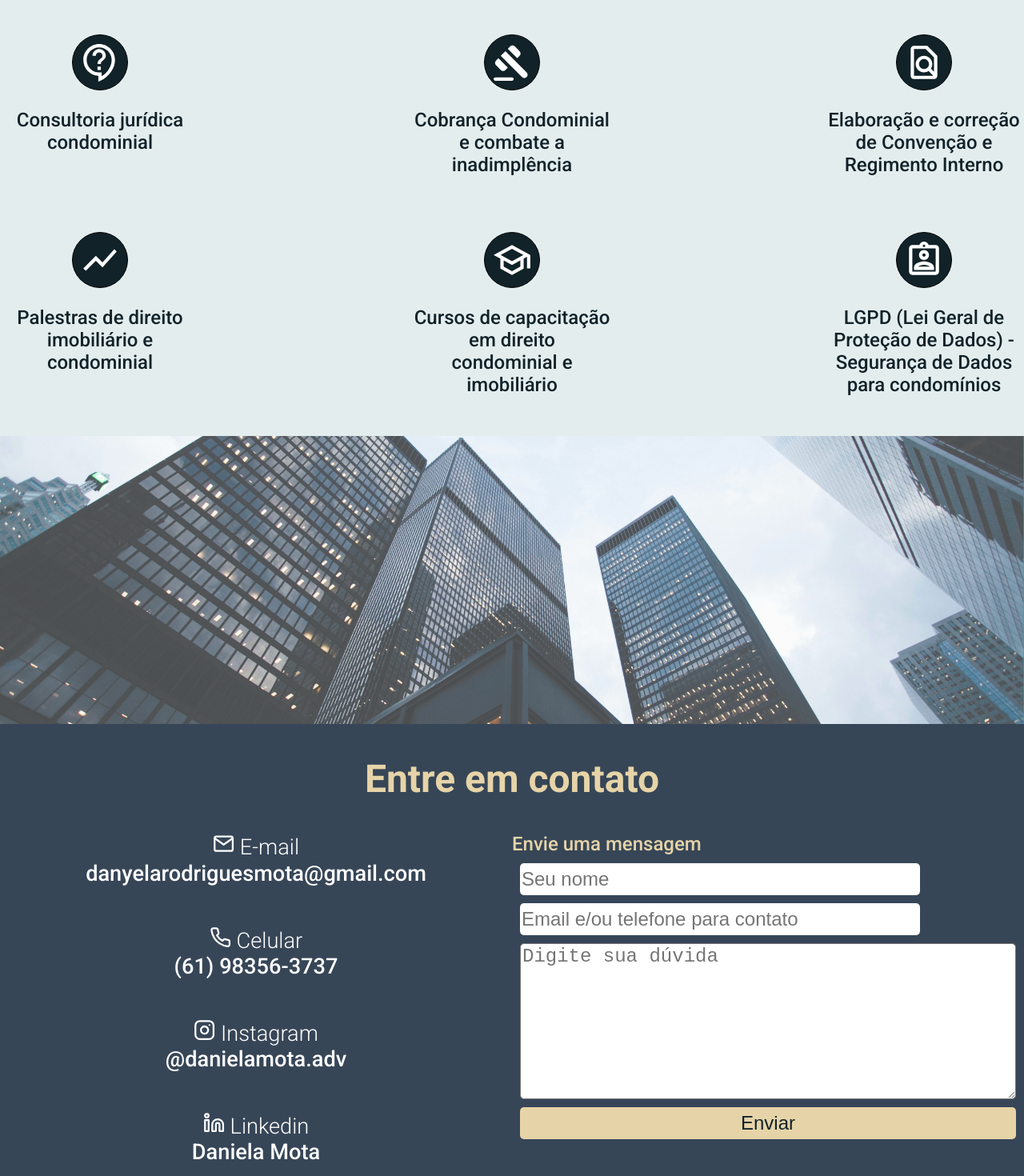
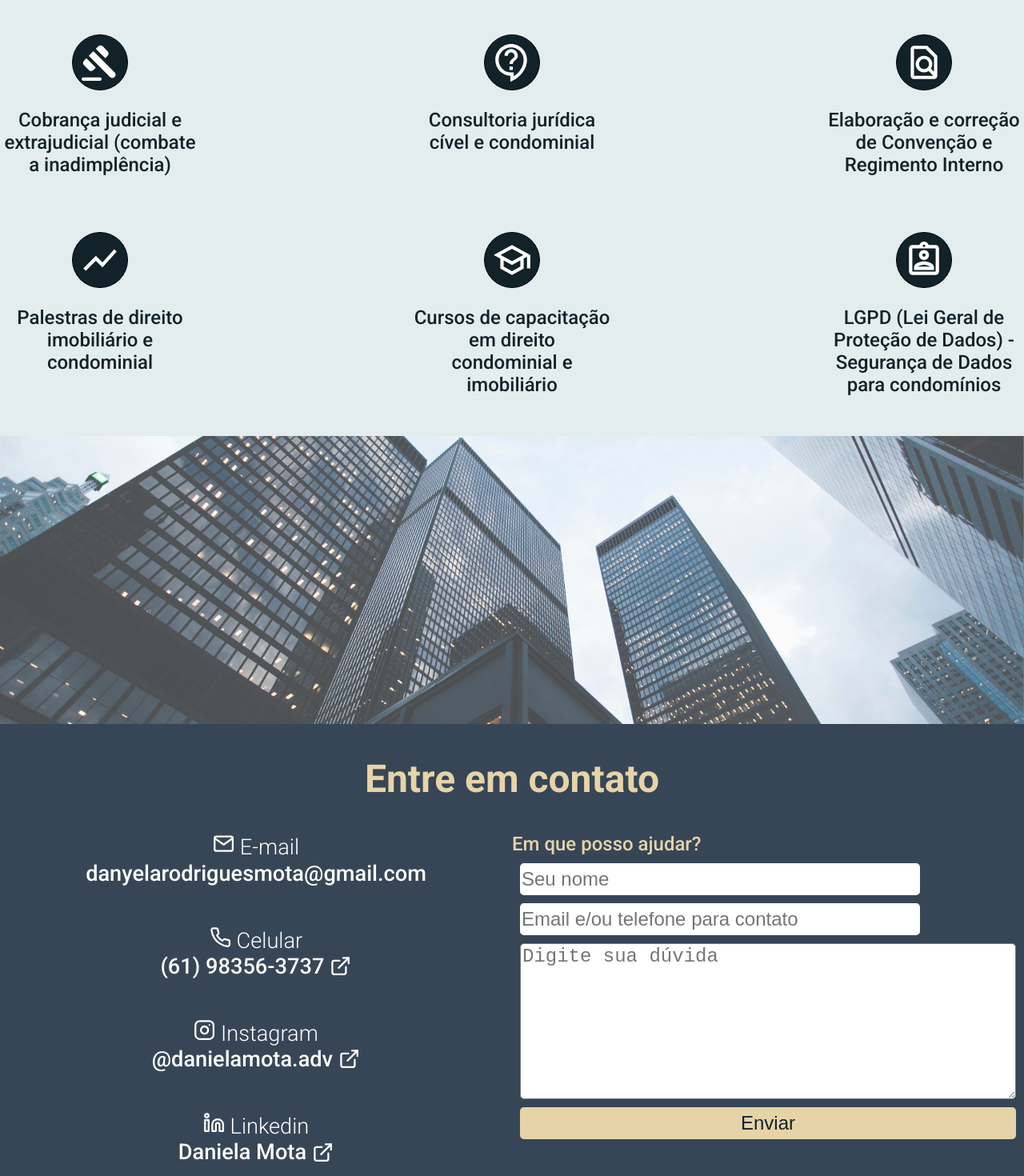
Before and after one commit to guilodron/Site-Daniela-Mota, a Next.js app: page / in a window 1280 px wide. Shown: the part 1500-2970 px from the top of the page at 80% size. Built offline with nearby package versions, Linux system fonts and the light colour scheme.

Commit message:
Modifica alguns textos e adiciona icone de link.

```diff
--- a/components/Contact/contact.module.css
+++ b/components/Contact/contact.module.css
@@ -37,6 +37,19 @@
 
 .contactInfo div strong{
   font-weight: 500;
+}
+
+.contactInfo div a {
+  display: flex;
+  align-items: center;
+}
+
+.contactInfo div a svg{
+  margin-left: 7px;
+}
+
+.contactInfo div a:hover {
+  color: rgb(177, 177, 177);
 }
 
 .contactForm {
--- a/components/Contact/index.js
+++ b/components/Contact/index.js
@@ -1,7 +1,7 @@
 import React from 'react';
 import { Formik, Form, Field, ErrorMessage } from 'formik';
 import styles from './contact.module.css'
-import {FiLinkedin, FiMail, FiInstagram, FiPhone} from 'react-icons/fi';
+import {FiLinkedin, FiMail, FiInstagram, FiPhone, FiExternalLink} from 'react-icons/fi';
 import axios from 'axios';
 
 const Contact = () =>{
@@ -17,19 +17,19 @@ const Contact = () =>{
           </div>
           <div>
             <span><FiPhone /> Celular</span>
-            <strong><a target="_blank" href="https://api.whatsapp.com/send?phone=5561983563737&text=Ol%C3%A1%20Dra.%20Daniela%2C%20">(61) 98356-3737</a></strong>
+            <strong><a target="_blank" href="https://api.whatsapp.com/send?phone=5561983563737&text=Ol%C3%A1%20Dra.%20Daniela%2C%20">(61) 98356-3737 <FiExternalLink /></a></strong>
           </div>
           <div>
             <span><FiInstagram /> Instagram</span>
-            <strong><a target="_blank" href="https://www.instagram.com/danielamota.adv/">@danielamota.adv</a></strong>
+            <strong><a target="_blank" href="https://www.instagram.com/danielamota.adv/">@danielamota.adv <FiExternalLink /></a></strong>
           </div>
           <div>
             <span><FiLinkedin /> Linkedin</span>
-            <strong><a target="_blank" href="https://www.linkedin.com/in/danielamotaadv/">Daniela Mota</a></strong>
+            <strong><a target="_blank" href="https://www.linkedin.com/in/danielamotaadv/">Daniela Mota <FiExternalLink /></a></strong>
           </div>
         </div>
         <div className={styles.contactForm}>
-          <span style={{marginBottom: 10, color: '#E6D4A8', fontSize: 24}}>Envie uma mensagem</span>
+          <span style={{marginBottom: 10, color: '#E6D4A8', fontSize: 24}}>Em que posso ajudar?</span>
           <Formik
             initialValues={{ name: '', emailOrPhone: '', text: '' }}
             validate={values => {
--- a/components/Services/index.js
+++ b/components/Services/index.js
@@ -14,11 +14,11 @@ const Services = () => {
       <div className={styles.services}>
         <h2>Serviços</h2>
         <div data-aos="fade-up" className={styles.serviceIcons}>
+          <ServiceCell icon={GavelRoundedIcon}>
+            Cobrança judicial e extrajudicial (combate a inadimplência)
+          </ServiceCell>
           <ServiceCell icon={ContactSupportOutlinedIcon}>
-            Consultoria jurídica condominial
-          </ServiceCell>
-          <ServiceCell icon={GavelRoundedIcon}>
-            Cobrança Condominial e combate a inadimplência
+            Consultoria jurídica cível e condominial
           </ServiceCell>
           <ServiceCell icon={FindInPageOutlinedIcon}>
             Elaboração e correção de Convenção e Regimento Interno
```
